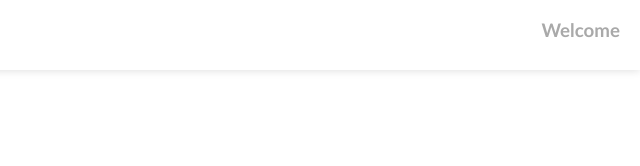
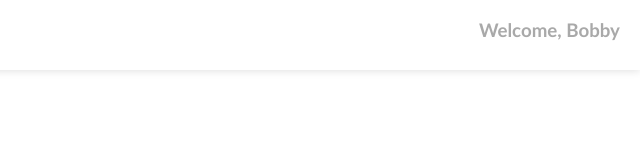
Before and after one commit to 0xjosiah/couch-surfing-w-typescript, a website built with Vite: page index.html in a window 1280 px wide. Shown: the full height of the page, 640-1280 px from the left. Built offline with nearby package versions, Linux system fonts and the light colour scheme.

Commit message:
fixes html

```diff
--- a/src/index.ts
+++ b/src/index.ts
@@ -23,8 +23,20 @@ const reviews = [
     },
 ]
 
+const user = {
+    userName: { first: 'Bobby', last: 'Brown' },
+    isReturning: false
+}
+
 const displayReviewCount = (count: number, lastReviewer: string, isLastReviewerLoyalty: boolean) => {
     reviewTotalDisplay.innerHTML = `Reviews: ${count.toString()} | last reviewed by ${lastReviewer} ${isLastReviewerLoyalty ? '&#11088;' : ''}`
 }
 
 displayReviewCount(reviews.length, reviews[0].name, reviews[0].loyaltyUser)
+
+const displayUser = (isReturning: boolean, userInfo: object) => {
+    const returnMsg = isReturning ? 'back ' : ''
+    userNameDisplay.innerHTML = `${returnMsg}, ${userInfo.userName.first}`
+}
+
+displayUser(user.isReturning, user)
```
Also changed, not shown: index.html (+3 -4 lines).
